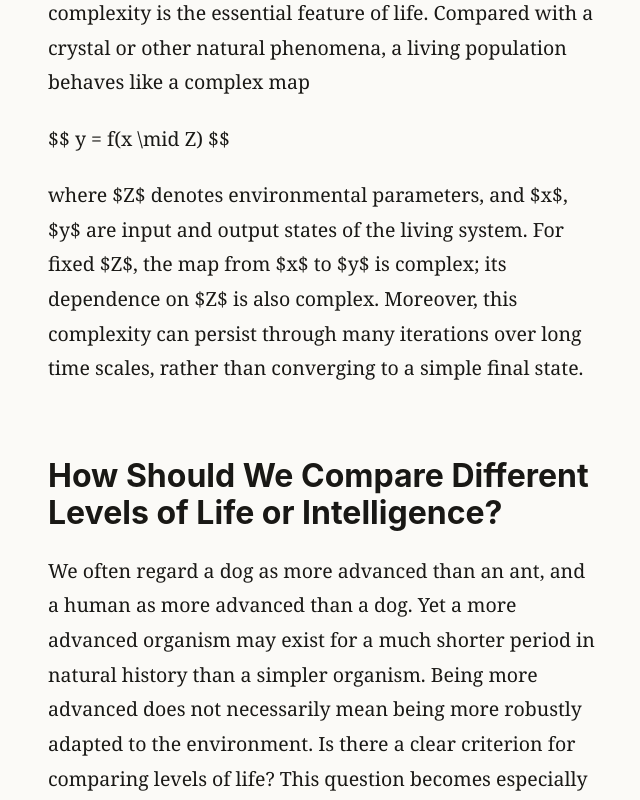
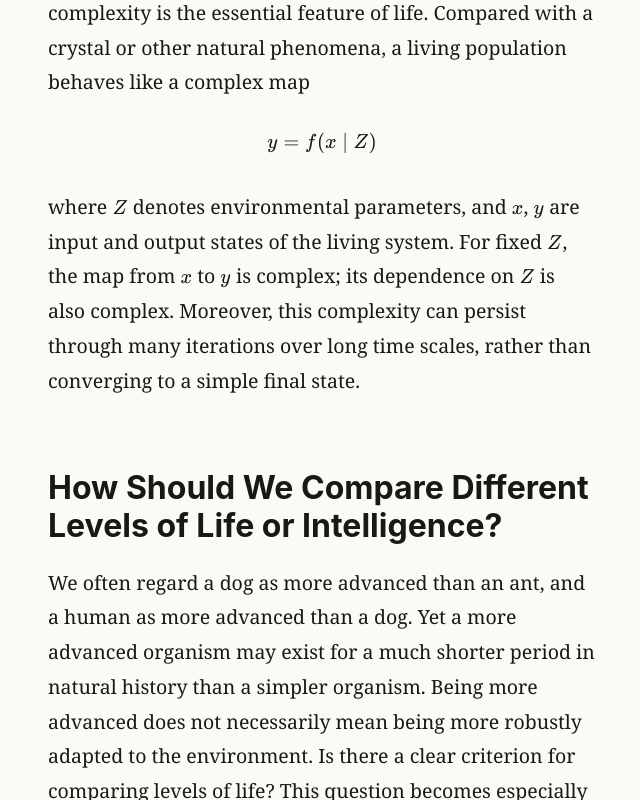
Before and after one commit to XiaoliangQi/blog, a Next.js app: page /posts/what-is-life-ai in a window 1280 px wide. Shown: the part 5000-5800 px from the top of the page, without its empty margins (156-796 px from the left). Built offline with nearby package versions, Linux system fonts and the light colour scheme.

Commit message:
Render LaTeX equations in posts

```diff
--- a/app/globals.css
+++ b/app/globals.css
@@ -300,6 +300,17 @@ button {
   padding: 0.1em 0.3em;
 }
 
+.post-body .katex-display {
+  margin: 1.35em 0;
+  overflow-x: auto;
+  overflow-y: hidden;
+  padding: 0.2em 0;
+}
+
+.post-body .katex {
+  font-size: 1.04em;
+}
+
 .comments-panel {
   align-self: start;
   border-left: 1px solid var(--line);
--- a/app/layout.tsx
+++ b/app/layout.tsx
@@ -1,4 +1,5 @@
 import type { Metadata } from "next";
+import "katex/dist/katex.min.css";
 import "./globals.css";
 
 const basePath = process.env.GITHUB_ACTIONS === "true" ? "/blog" : "";
--- a/app/posts/[slug]/page.tsx
+++ b/app/posts/[slug]/page.tsx
@@ -2,7 +2,9 @@ import type { Metadata } from "next";
 import Link from "next/link";
 import { notFound } from "next/navigation";
 import ReactMarkdown from "react-markdown";
+import rehypeKatex from "rehype-katex";
 import remarkGfm from "remark-gfm";
+import remarkMath from "remark-math";
 import { GiscusComments } from "@/app/components/GiscusComments";
 import { formatPostDate, getAllPosts, getPost } from "@/lib/posts";
 
@@ -88,7 +90,10 @@ export default async function PostPage({ params }: PostPageProps) {
 
         <div className="article-layout">
           <div className="post-body">
-            <ReactMarkdown remarkPlugins={[remarkGfm]}>
+            <ReactMarkdown
+              rehypePlugins={[rehypeKatex]}
+              remarkPlugins={[remarkGfm, remarkMath]}
+            >
               {post.content}
             </ReactMarkdown>
           </div>
--- a/package.json
+++ b/package.json
@@ -14,11 +14,14 @@
   },
   "dependencies": {
     "gray-matter": "^4.0.3",
+    "katex": "^0.18.4",
     "next": "16.2.6",
     "react": "19.2.6",
     "react-dom": "19.2.6",
     "react-markdown": "^10.1.0",
-    "remark-gfm": "^4.0.1"
+    "rehype-katex": "^7.0.1",
+    "remark-gfm": "^4.0.1",
+    "remark-math": "^6.0.0"
   },
   "devDependencies": {
     "@types/node": "22.19.19",
```
Also changed, not shown: 2 other files (tests, documents, lock files or other folders).
